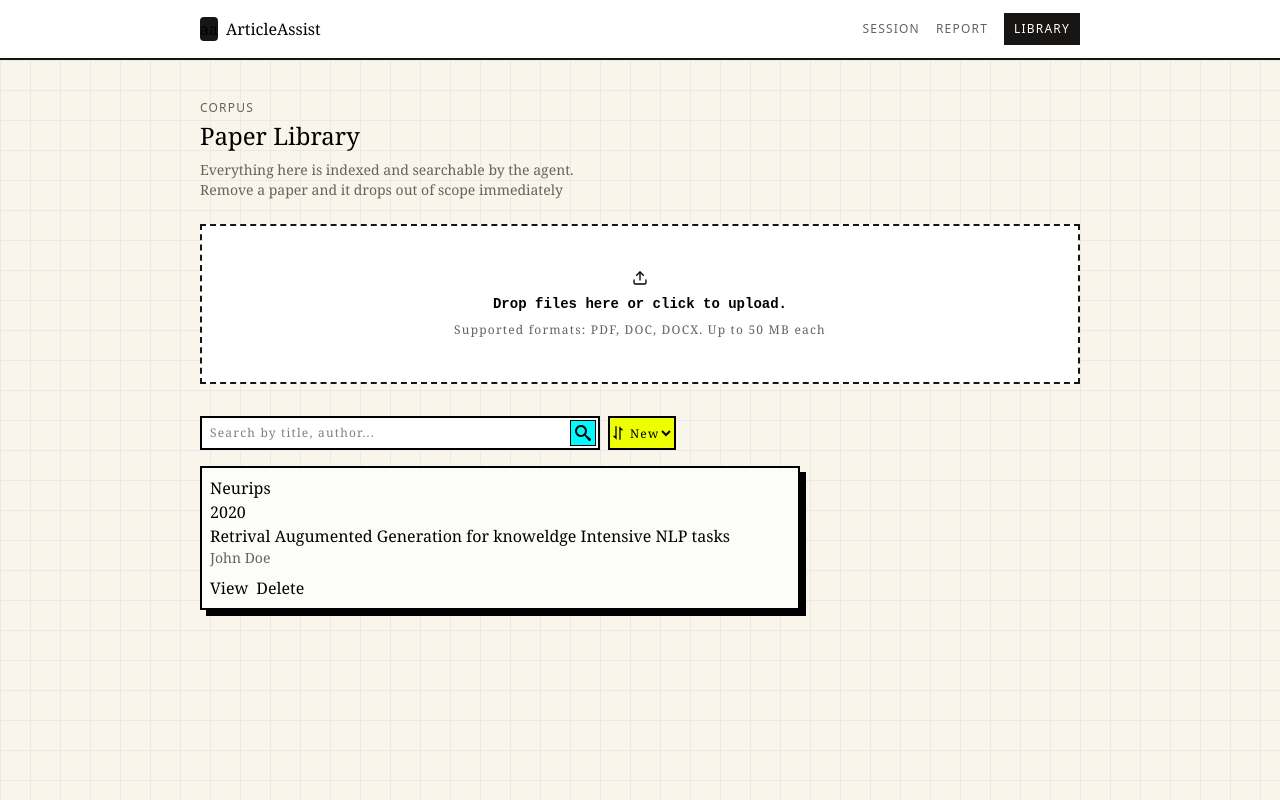
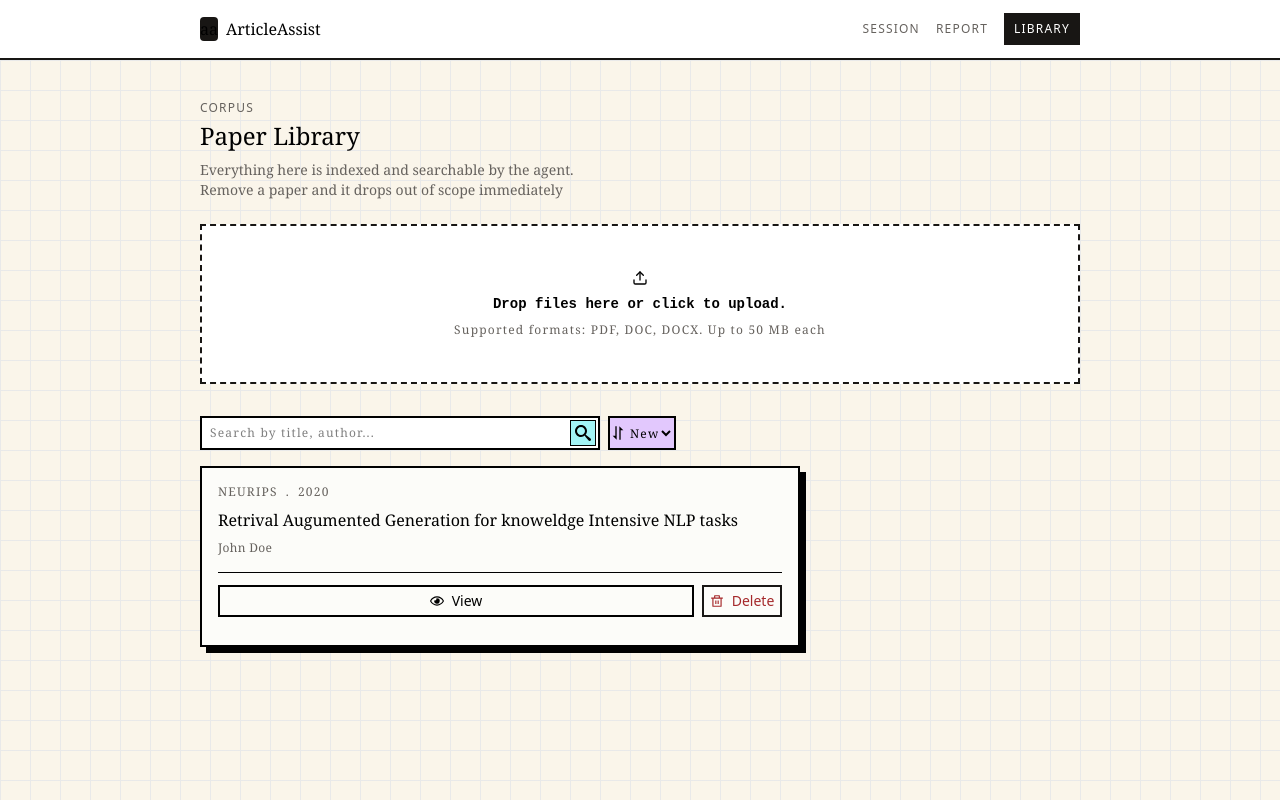
Before and after one commit to francodestudio/ArticleAssist, a Next.js app in the folder frontend/: page /library in a window 1280 px wide. Built offline with nearby package versions, Linux system fonts and the light colour scheme.

Commit message:
style: add style for document cards

```diff
--- a/frontend/src/app/globals.css
+++ b/frontend/src/app/globals.css
@@ -15,8 +15,8 @@
   --secondary: oklch(0.5 0.008 70);
 
 
-  --accent: oklch(89.598% 0.15256 196.882);
-  --accent-secondary: oklch(95.471% 0.21554 114.604);
+  --accent: oklch(91.539% 0.07977 197.877);
+  --accent-secondary: oklch(87.155% 0.07713 307.03);
 
   --highlight: oklch(0.9 0.075 90);
   --highlight-foreground: oklch(0.2 0.02 70);
--- a/frontend/src/app/library/page.tsx
+++ b/frontend/src/app/library/page.tsx
@@ -1,6 +1,8 @@
 import { LuUpload } from "react-icons/lu";
 import { ImSearch } from "react-icons/im";
 import { BiSort } from "react-icons/bi";
+import { RiDeleteBinLine } from "react-icons/ri";
+import { FaRegEye } from "react-icons/fa";
 
 const FileUpload = () => {
   return (
@@ -37,19 +39,27 @@ const SortMenu = () => {
 
 const DocumentCard = () => {
   return (
-    <div className="flex flex-col border-2 mt-4 w-150 p-2 bg-card hover:shadow-xl cursor-pointer shadow-[6px_6px_0px_0px_black]">
-        <div>
-        <div>
-            <p>Neurips</p>
-            <p>2020</p>
+    <div className="flex flex-col border-2 mt-4 w-150 p-4 bg-card   shadow-[6px_6px_0px_0px_black]">
+        <div className="space-y-2">
+            <div className="flex gap-2 text-secondary text-xs tracking-widest uppercase">
+                <p>Neurips</p>
+                <p>.</p>
+                <p>2020</p>
             </div>
             <p>Retrival Augumented Generation for knoweldge Intensive NLP tasks</p>
-            <p className="text-sm text-secondary">John Doe</p>
+            <p className="text-xs text-secondary tracking-wide">John Doe</p>
         </div>
 
-        <div className="flex gap-2 mt-2">
-            <button>View</button>
-            <button> Delete</button>
+        <div className="flex gap-2 mt-4 py-3 border-t justify-between text-sm font-sans">
+            <span className="flex flex-1 border-2 hover:cursor-pointer items-center justify-center gap-2">
+                <FaRegEye />
+                <button className="">View</button>
+            </span>
+
+            <span className=" flex border-2 border-primary w-20 py-1 text-destructive hover:cursor-pointer items-center justify-center gap-2">
+             <RiDeleteBinLine />
+             <button>Delete</button>
+            </span>
         </div>
     </div>
   )
```
